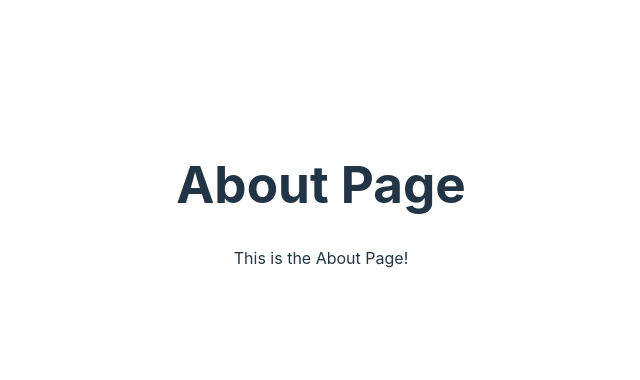
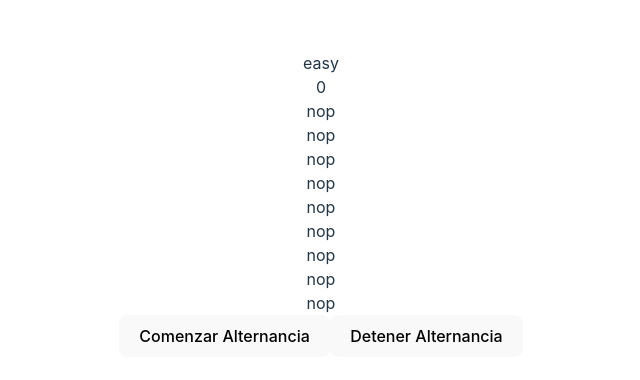
Before and after one commit to Pere08/molesGame, a React (Vite) app: page /game in a window 1280 px wide. Shown: the part 196-576 px from the top of the page, without its empty margins (319-959 px from the left). Built offline with nearby package versions, Linux system fonts and the light colour scheme.

Commit message:
feat: logic game

```diff
--- a/src/components/InformationBar/InformationBar.tsx
+++ b/src/components/InformationBar/InformationBar.tsx
@@ -1,8 +1,13 @@
-const InformationBar = () => {
+const InformationBar = ({userName, difficultyLevel}: {userName: string; difficultyLevel: string}) => {
 
     return (
       <div className="information-bar">
-
+        <div className="user-name-info">
+            {userName}
+        </div>
+        <div className="difficulty-selected">
+            {difficultyLevel}
+        </div>
       </div>
     );
   };
--- a/src/components/MoleBox/MoleBox.tsx
+++ b/src/components/MoleBox/MoleBox.tsx
@@ -1,8 +1,18 @@
-const MoleBox = () => {
+const MoleBox = ({show, setNumPoints, pointsByDifficulty}:
+  {
+    show: boolean;
+    setNumPoints: (value: number | ((prev: number) => number)) => void;
+    pointsByDifficulty: number;
+  }
+) => {
 
     return (
       <div className="mole-box">
-
+        {show ? (
+            <button type="button" onClick={() => setNumPoints((prev: number) => (prev + pointsByDifficulty))}>TOPO!!!!</button>
+        ): (
+          <div>nop</div>
+        )}
       </div>
     );
   };
--- a/src/components/ShowPoints/ShowPoints.tsx
+++ b/src/components/ShowPoints/ShowPoints.tsx
@@ -1,8 +1,8 @@
-const ShowPoints = () => {
+const ShowPoints = ({numPoints}: {numPoints: number}) => {
 
     return (
       <div className="show-points">
-
+        {numPoints}
       </div>
     );
   };
--- /dev/null
+++ b/src/hooks/useMoleBoxToggler.ts
@@ -0,0 +1,44 @@
+import { useEffect, useCallback } from "react";
+import { Difficulty } from "../pages/Home";
+
+type moleBoxes = [boolean, boolean, boolean, boolean, boolean, boolean, boolean, boolean, boolean];
+
+export const useMoleBoxToggler = (
+  isToggling: boolean,
+  currentDifficulty: string,
+  setMoleBoxes: React.Dispatch<React.SetStateAction<moleBoxes>>,
+) => {
+  const difficultyParameters = {
+    easy: { time: 1000 },
+    medium: { time: 750 },
+    hard: { time: 500 },
+  };
+
+  const toggleMoleBoxes = useCallback(() => {
+    setMoleBoxes((prev) => {
+      const existSomeTrue = prev.some((val) => val);
+
+      if (existSomeTrue) {
+        return [false, false, false, false, false, false, false, false, false];
+      } else {
+        const randomIndex = Math.floor(Math.random() * 9);
+        const newMoleBoxes = prev.map((val, index) => (index === randomIndex ? true : false)) as moleBoxes;
+        return newMoleBoxes;
+      }
+    });
+  }, [setMoleBoxes]);
+
+  useEffect(() => {
+    let interval: number | null = null;
+
+    if (isToggling) {
+      interval = setInterval(toggleMoleBoxes, difficultyParameters[currentDifficulty as Difficulty].time);
+    }
+
+    return () => {
+      if (interval) {
+        clearInterval(interval);
+      }
+    };
+  }, [isToggling, toggleMoleBoxes, currentDifficulty]);
+};
--- a/src/pages/Game.tsx
+++ b/src/pages/Game.tsx
@@ -1,10 +1,63 @@
-const About = () => {
-    return (
-      <div>
-        <h1>About Page</h1>
-        <p>This is the About Page!</p>
-      </div>
-    );
+import { useState } from "react";
+import InformationBar from "../components/InformationBar/InformationBar";
+import ShowPoints from "../components/ShowPoints/ShowPoints";
+import MoleBox from "../components/MoleBox/MoleBox";
+import { useMoleBoxToggler } from "../../src/hooks/useMoleBoxToggler"; // Importa el nuevo hook
+import { Difficulty } from "./Home";
+
+type moleBosxes = [boolean, boolean, boolean, boolean, boolean, boolean, boolean, boolean, boolean];
+
+const Game = () => {
+  const [numPoints, setNumPoints] = useState<number>(0);
+  const [moleBoxes, setMoleBoxes] = useState<moleBosxes>([false, false, false, false, false, false, false, false, false]);
+  const currentDifficulty = localStorage.getItem("difficulty") ?? "easy";
+  const currentName = localStorage.getItem("userName") ?? "";
+  const [isToggling, setIsToggling] = useState(false);
+
+  const difficultyParameters = {
+    easy: {
+      time: 1000,
+      points: 10,
+    },
+    medium: {
+      time: 750,
+      points: 20,
+    },
+    hard: {
+      time: 500,
+      points: 30,
+    },
   };
 
-export default About;
+  useMoleBoxToggler(isToggling, currentDifficulty, setMoleBoxes);
+
+  const stopToggling = () => {
+    setIsToggling(false);
+    setMoleBoxes([false, false, false, false, false, false, false, false, false]);
+  };
+
+  const handleStart = () => {
+    setIsToggling(true);
+  };
+
+  return (
+    <div>
+      <InformationBar userName={currentName} difficultyLevel={currentDifficulty} />
+      <ShowPoints numPoints={numPoints} />
+      <div className="game-box">
+        {moleBoxes.map((box, index) => (
+          <MoleBox
+            key={index}
+            show={box}
+            setNumPoints={setNumPoints}
+            pointsByDifficulty={difficultyParameters[currentDifficulty as Difficulty].points}
+          />
+        ))}
+      </div>
+      <button onClick={handleStart}>Comenzar Alternancia</button>
+      <button onClick={stopToggling}>Detener Alternancia</button>
+    </div>
+  );
+};
+
+export default Game;
```
